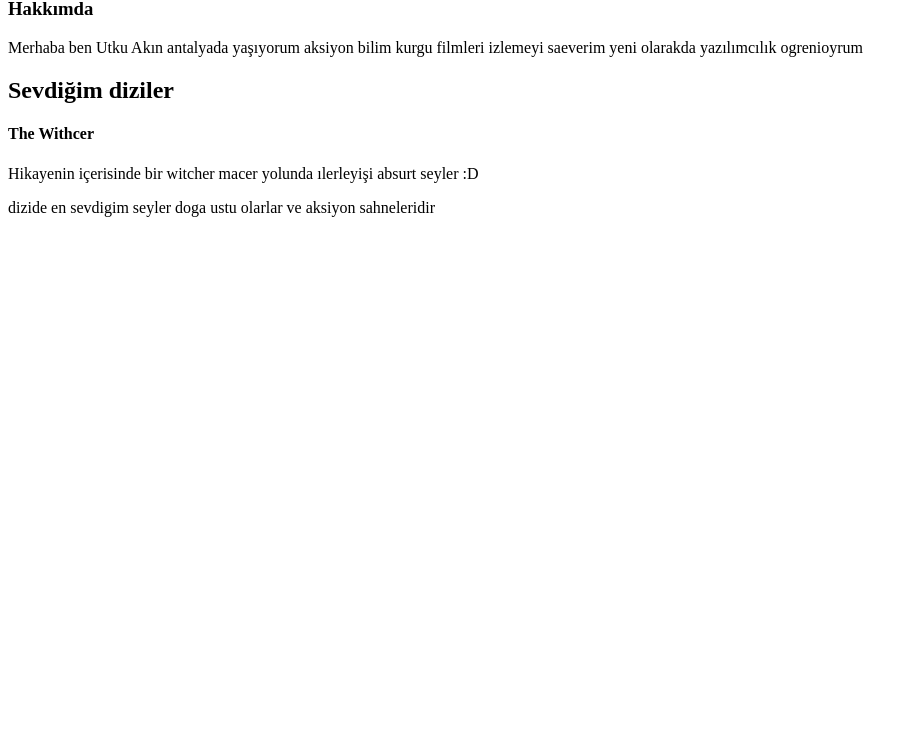
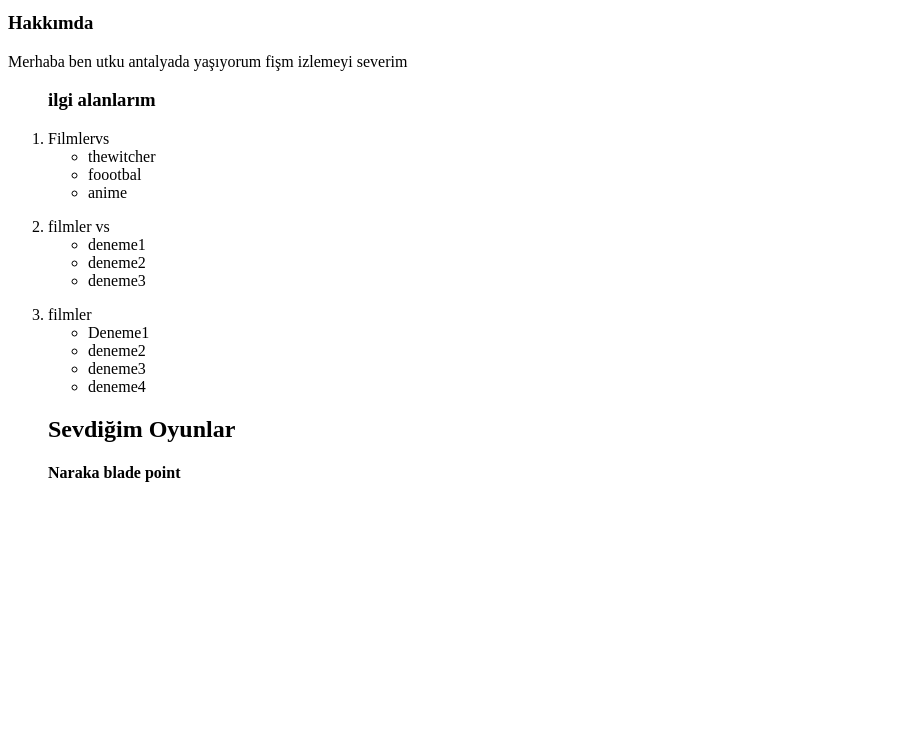
Before and after one commit to UtkuAkin/kodliyoruzilkrepo, a plain HTML site: page index.html in a window 1280 px wide. Shown: the part 68-800 px from the top of the page, without its empty margins (0-918 px from the left). Drawn offline with Linux system fonts and the light colour scheme.

Commit message:
yenı kayıt

```diff
--- a/index.html
+++ b/index.html
@@ -1,16 +1,55 @@
+<!DOCTYPE html>
 <html lang="Tr-tr">
 <head>
     <meta charset="UTF-8">
     <meta name="viewport" content="width=device-width, initial-scale=1.0">
-    <title>ödevim</title>
+    <title>Ödev2 çalışma</title>
 </head>
 <body>
-  <h1>Utku Akın</h1>
-  <p><h3>Hakkımda</h3></p>
-  <p>Merhaba ben Utku Akın antalyada yaşıyorum aksiyon bilim kurgu filmleri izlemeyi saeverim yeni olarakda yazılımcılık ogrenioyrum</p>
- <p><h2>Sevdiğim diziler</h2></p>
- <p><h4>The Withcer</h4></p>
-<p>Hikayenin içerisinde bir witcher macer yolunda ılerleyişi absurt seyler :D</p>
-<p>dizide en sevdigim seyler doga ustu olarlar ve aksiyon sahneleridir</p>
+    <h1>Utku Akın</h1>
+    <p>
+        <h3>Hakkımda</h3>
+    </p>
+    <p>
+       <blockquote></blockquote> Merhaba ben utku antalyada yaşıyorum fişm izlemeyi severim</blockquote>
+    </p>
+    <p><h3><blockquote>ilgi alanlarım</blockquote></h3></p>
+   <ol>
+    <li>Filmlervs</li>
+       <ul>
+               <li>thewitcher</li>
+               <li>foootbal</li>
+               <li>anime</li>
+       </ul>
+       <p>
+      <li> filmler vs</li>
+    <ul>
+                <li>deneme1</li>
+                <li>deneme2</li>
+                <li>deneme3</li>
+
+</ul>
+ </p>
+ <p>
+<li> filmler</li>
+    <ul>
+<li>Deneme1</li>
+<li>deneme2</li>
+<li>deneme3</li>
+<li>deneme4</li>
+</ul>
+ </p>
+<p><h2>Sevdiğim Oyunlar</h2></p>
+<p>
+
+        <h4>Naraka blade point</h4>
+
+</p>
+<p>
+
+</p>
+
+
+
 </body>
 </html>
```
Also changed, not shown: narak.jpg (added).
